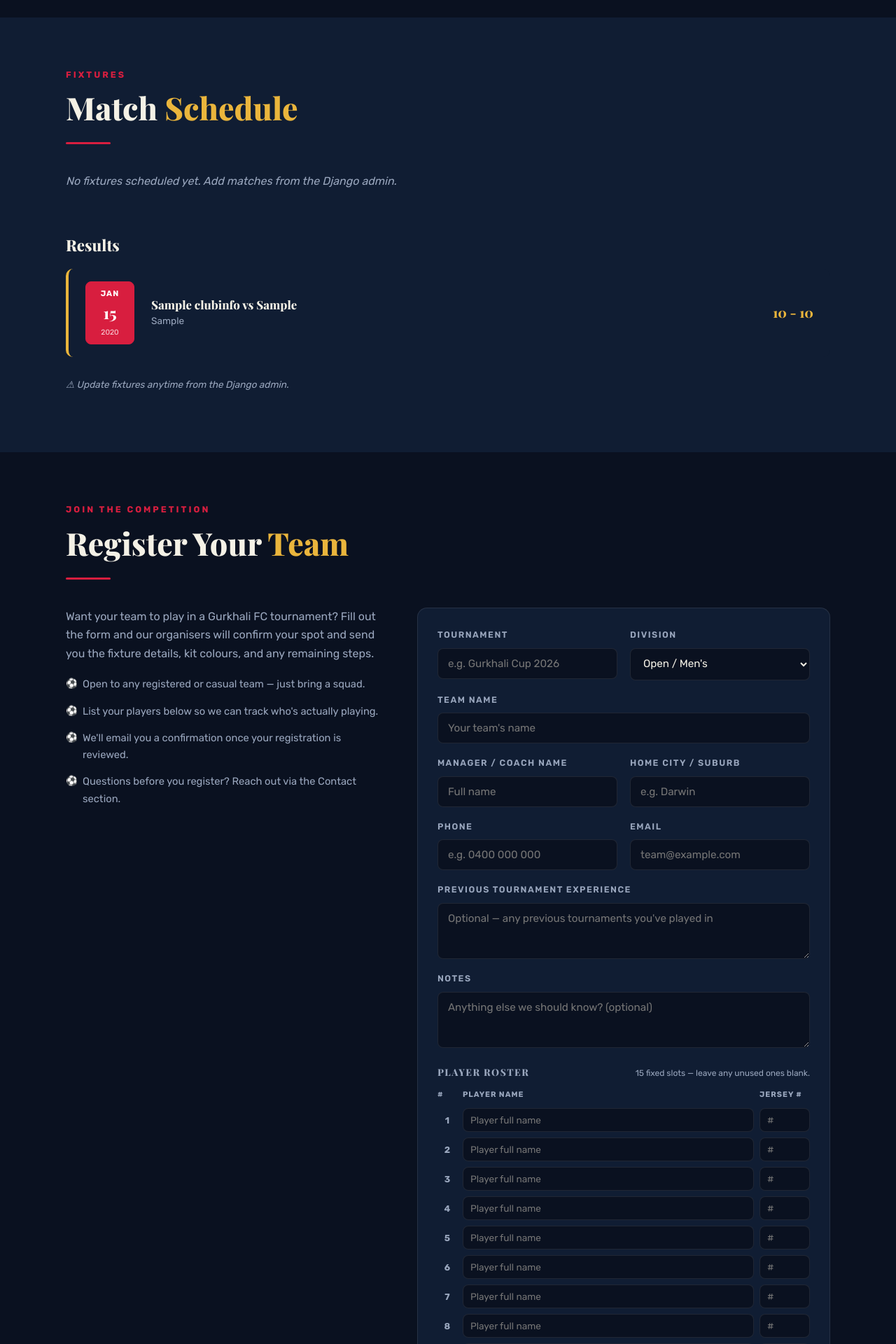
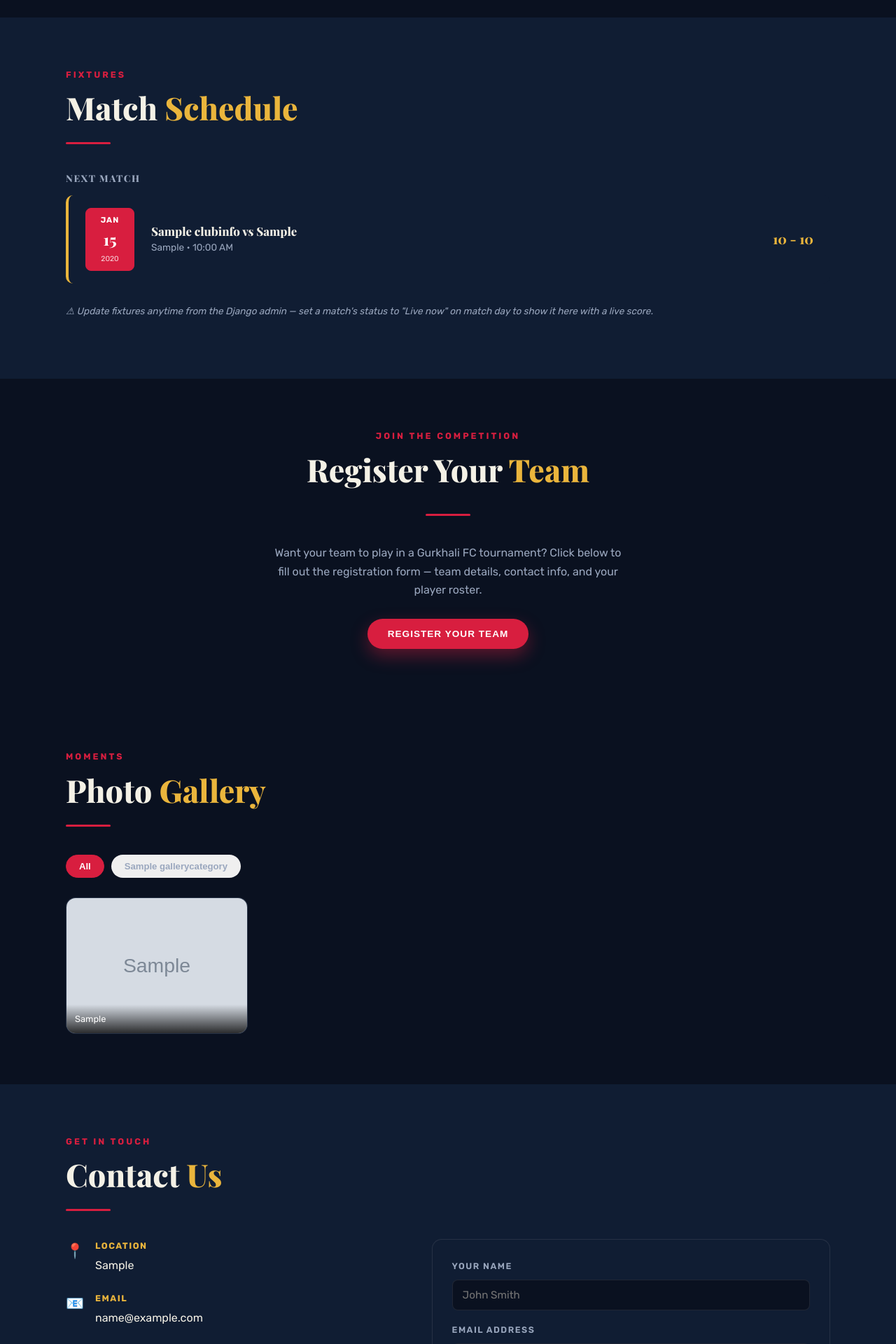
Before and after one commit to BhuprajTmg/GorkhaliFC, a Django app: page / in a window 1280 px wide. Shown: the part 2108-4028 px from the top of the page at 70% size. Run offline with Django 5.2, Linux system fonts and the light colour scheme; tables that the repository leaves empty hold one stand-in row (values such as "Sample post"); grey boxes marked "Sample" are stand-in pictures.

Commit message:
Live match indicator, next/upcoming schedule split, floating register form
Schedule:
- Add Match.status (Scheduled / Live now / Finished), settable from the
  admin, driving the whole schedule layout instead of just date math.
- Matches marked Live now show in a new 'Live Now' section at the top
  with a pulsing red 'LIVE' dot (in the section heading and on the
  match card), a glowing/semi-transparent highlighted border on the
  card, and the live score.
- The next Scheduled match is now shown as a distinct 'Next Match'
  row above the rest of the 'Upcoming' list; Finished matches show
  under 'Results' as before. Extracted the shared row markup into a
  new _match_row.html include used by all four sections.

Register:
- The Register section is now just a heading + one line + a 'Register
  Your Team' button — the full form (team details, roster, agreement)
  moved into a floating, semi-transparent modal opened by that button
  (closable via the X, an OK-less backdrop click, or Escape).
- If a submission fails validation, the form modal now reopens
  automatically (server sets an 'is-open' class) so the user sees
  exactly which fields need fixing, layered under the existing
  success/error message popup.
- Refactored main.js's modal open/close logic into a shared helper
  used by both the message popup and the new form modal.

Verified with the Django admin (list_editable status/scores on Match),
a small CDP screenshot script (live pulse + glow border, next/upcoming
split, results, the button-only register section, the opened floating
form, and auto-reopen-on-error via the rendered 'is-open' class), and
python manage.py check / makemigrations --check.

Co-authored-by: Bhupraj Tamang <BhuprajTmg@users.noreply.github.com>

```diff
--- a/club/views.py
+++ b/club/views.py
@@ -1,6 +1,5 @@
 from django.contrib import messages
 from django.shortcuts import get_object_or_404, redirect, render
-from django.utils import timezone
 
 from .emails import send_contact_notification, send_registration_notification
 from .forms import ContactForm, RegisteredPlayerFormSet, TeamRegistrationForm
@@ -69,15 +68,25 @@ def home(request):
         if group_players:
             grouped_players.append({"label": label, "players": group_players})
 
-    today = timezone.now().date()
+    # Schedule: live matches always shown first, then the very next
+    # scheduled match is highlighted as "Next Match", then the rest of the
+    # upcoming fixtures, then finished matches as results. Driven by the
+    # Match.status field (set from the admin), not just today's date, so
+    # a match manually marked "Live now" always surfaces at the top.
+    live_matches = list(Match.objects.filter(status=Match.Status.LIVE))
+    scheduled_matches = list(Match.objects.filter(status=Match.Status.SCHEDULED))
+    next_match = scheduled_matches[0] if scheduled_matches else None
+    upcoming_matches = scheduled_matches[1:] if next_match else []
+    past_matches = Match.objects.filter(status=Match.Status.FINISHED).order_by("-match_date")
 
     context = {
         "club": club,
         "players_count": active_players.count(),
         "grouped_players": grouped_players,
-        "upcoming_matches": Match.objects.filter(match_date__gte=today),
-        "past_matches": Match.objects.filter(match_date__lt=today).order_by("-match_date"),
-        "next_match": Match.objects.filter(match_date__gte=today).first(),
+        "live_matches": live_matches,
+        "next_match": next_match,
+        "upcoming_matches": upcoming_matches,
+        "past_matches": past_matches,
         "categories": GalleryCategory.objects.all(),
         "images": GalleryImage.objects.all(),
         "form": contact_form,
--- a/static/css/style.css
+++ b/static/css/style.css
@@ -860,6 +860,77 @@ html[data-theme="light"] .theme-toggle .icon-moon {
   font-size: 1.4rem;
 }
 
+.schedule-subtitle {
+  font-size: 0.85rem;
+  text-transform: uppercase;
+  letter-spacing: 1.5px;
+  color: var(--color-ink-soft);
+  margin: 32px 0 16px;
+  display: flex;
+  align-items: center;
+  gap: 10px;
+}
+
+.match-list:first-of-type + .schedule-subtitle,
+.section-body > .schedule-subtitle:first-child {
+  margin-top: 0;
+}
+
+.schedule-subtitle--live {
+  color: var(--color-primary);
+}
+
+/* Pulsing "beeping" red dot used both in the schedule subtitle and on
+   each live match row. */
+.live-dot {
+  display: inline-block;
+  width: 10px;
+  height: 10px;
+  border-radius: 50%;
+  background: #ff2f4d;
+  box-shadow: 0 0 0 0 rgba(255, 47, 77, 0.7);
+  animation: live-pulse 1.4s ease-out infinite;
+  flex-shrink: 0;
+}
+
+@keyframes live-pulse {
+  0% {
+    box-shadow: 0 0 0 0 rgba(255, 47, 77, 0.7);
+  }
+  70% {
+    box-shadow: 0 0 0 9px rgba(255, 47, 77, 0);
+  }
+  100% {
+    box-shadow: 0 0 0 0 rgba(255, 47, 77, 0);
+  }
+}
+
+.live-badge {
+  display: inline-flex;
+  align-items: center;
+  gap: 8px;
+  font-size: 0.7rem;
+  font-weight: 800;
+  letter-spacing: 1.5px;
+  color: #ff2f4d;
+  margin-bottom: 4px;
+}
+
+/* Thin, semi-transparent glowing outline to set a live match's row apart
+   from the rest of the schedule. */
+.match-row--live {
+  border: 1px solid rgba(255, 47, 77, 0.45);
+  box-shadow: 0 0 0 1px rgba(255, 47, 77, 0.12), 0 0 24px rgba(255, 47, 77, 0.18);
+  background: color-mix(in srgb, var(--color-primary) 8%, var(--color-bg-alt));
+}
+
+.match-score--live {
+  color: #ff2f4d;
+  font-family: var(--font-heading);
+  font-weight: 800;
+  font-size: 1.3rem;
+}
+
 .schedule-note {
   margin-top: 28px;
   font-size: 0.85rem;
@@ -869,39 +940,68 @@ html[data-theme="light"] .theme-toggle .icon-moon {
 
 /* ---------- Tournament registration ---------- */
 
-.register-grid {
-  display: grid;
-  grid-template-columns: 1fr 1.3fr;
-  gap: 48px;
-  align-items: start;
+.register-cta-section {
+  text-align: center;
 }
 
-.register-info p {
-  margin-bottom: 18px;
+.register-cta {
+  max-width: 560px;
+  margin: 0 auto;
+  display: flex;
+  flex-direction: column;
+  align-items: center;
 }
 
-.register-points {
-  list-style: none;
-  margin: 0;
-  padding: 0;
-  display: flex;
-  flex-direction: column;
-  gap: 14px;
+.register-cta .eyebrow,
+.register-cta h2 {
+  text-align: center;
 }
 
-.register-points li {
-  position: relative;
-  padding-left: 24px;
-  color: var(--color-ink-soft);
-  font-size: 0.92rem;
+.register-cta-text {
+  margin: 0 0 28px;
 }
 
-.register-points li::before {
-  content: "⚽";
-  position: absolute;
-  left: 0;
-  top: 0;
-  font-size: 0.85rem;
+/* Floating semi-transparent form modal opened by the "Register Your
+   Team" button — same overlay pattern as the success/error popup, but
+   holds the actual registration form and stays open until closed (or
+   reopens automatically if the last submission had errors to fix). */
+.form-modal-overlay {
+  display: none;
+  position: fixed;
+  inset: 0;
+  z-index: 900;
+  align-items: center;
+  justify-content: center;
+  padding: 24px;
+  background: rgba(5, 8, 15, 0.72);
+  backdrop-filter: blur(3px);
+  animation: modal-fade-in 0.18s ease;
+}
+
+.form-modal-overlay.is-open {
+  display: flex;
+}
+
+.form-modal-overlay.is-closing {
+  animation: modal-fade-out 0.15s ease forwards;
+}
+
+.form-modal-box {
+  position: relative;
+  width: 100%;
+  max-width: 640px;
+  max-height: 88vh;
+  overflow-y: auto;
+  background: color-mix(in srgb, var(--color-bg-alt) 92%, transparent);
+  border: 1px solid var(--color-border);
+  border-radius: var(--radius);
+  box-shadow: 0 24px 60px rgba(0, 0, 0, 0.5);
+  padding: 32px 28px 28px;
+}
+
+.form-modal-title {
+  margin-bottom: 20px;
+  font-size: 1.5rem;
 }
 
 /* ---------- Gallery ---------- */
--- a/static/js/main.js
+++ b/static/js/main.js
@@ -30,33 +30,59 @@ document.addEventListener("DOMContentLoaded", function () {
     });
   }
 
-  // Success/error popup shown after submitting the contact or
-  // registration form (rendered server-side from Django messages; this
-  // just wires up the ways to dismiss it).
-  const modal = document.getElementById("site-modal");
-  if (modal) {
-    const closeModal = function () {
-      modal.classList.add("is-closing");
+  // Shared close/open behaviour for floating overlays: the success/error
+  // message popup, and the "Register Your Team" floating form. Both use
+  // the same overlay pattern (click backdrop, close button, or Escape to
+  // dismiss); the form overlay additionally has a button that opens it.
+  function wireOverlay(overlay, closeButtonIds) {
+    if (!overlay) return null;
+
+    const close = function () {
+      overlay.classList.add("is-closing");
       window.setTimeout(function () {
-        modal.style.display = "none";
+        overlay.classList.remove("is-open", "is-closing");
+        overlay.style.display = "none";
       }, 150);
     };
 
-    const closeBtn = document.getElementById("modal-close");
-    const okBtn = document.getElementById("modal-ok");
-    if (closeBtn) closeBtn.addEventListener("click", closeModal);
-    if (okBtn) okBtn.addEventListener("click", closeModal);
+    const open = function () {
+      overlay.classList.remove("is-closing");
+      overlay.style.display = "flex";
+      overlay.classList.add("is-open");
+    };
 
-    modal.addEventListener("click", function (event) {
-      if (event.target === modal) {
-        closeModal();
+    closeButtonIds.forEach(function (id) {
+      const btn = document.getElementById(id);
+      if (btn) btn.addEventListener("click", close);
+    });
+
+    overlay.addEventListener("click", function (event) {
+      if (event.target === overlay) {
+        close();
       }
     });
 
     document.addEventListener("keydown", function (event) {
-      if (event.key === "Escape") {
-        closeModal();
+      if (event.key === "Escape" && overlay.classList.contains("is-open")) {
+        close();
       }
     });
+
+    return { open, close };
+  }
+
+  // Success/error popup (rendered server-side from Django messages).
+  wireOverlay(document.getElementById("site-modal"), ["modal-close", "modal-ok"]);
+
+  // Floating "Register Your Team" form. It may already be open on load
+  // (server adds the "is-open" class if the last submission had errors to
+  // fix), otherwise it's opened by the CTA button.
+  const registerModal = wireOverlay(
+    document.getElementById("register-form-modal"),
+    ["register-form-close"]
+  );
+  const openRegisterBtn = document.getElementById("open-register-form");
+  if (openRegisterBtn && registerModal) {
+    openRegisterBtn.addEventListener("click", registerModal.open);
   }
 });
--- /dev/null
+++ b/templates/club/includes/_match_row.html
@@ -0,0 +1,26 @@
+<div class="match-row {% if match.is_live %}match-row--live{% elif match.is_played %}match-row--result{% endif %}">
+    <div class="match-date {% if match.is_home %}match-date--home{% endif %}">
+        <span class="match-date-month">{{ match.match_date|date:"M" }}</span>
+        <span class="match-date-day">{{ match.match_date|date:"d" }}</span>
+        <span class="match-date-year">{{ match.match_date|date:"Y" }}</span>
+    </div>
+    <div class="match-info">
+        {% if match.is_live %}
+        <div class="live-badge"><span class="live-dot"></span>LIVE</div>
+        {% endif %}
+        <h4>{{ club.name|default:"Gurkhali FC" }} vs {{ match.opponent }}</h4>
+        <p>
+            {% if match.venue %}{{ match.venue }}{% if match.match_time %} &bull; {% endif %}{% endif %}
+            {% if match.match_time %}{{ match.match_time|time:"g:i A" }}{% endif %}
+        </p>
+    </div>
+    {% if match.is_live %}
+        <span class="match-score match-score--live">{{ match.home_score|default_if_none:0 }} - {{ match.away_score|default_if_none:0 }}</span>
+    {% elif match.is_played %}
+        <span class="match-score">{{ match.home_score }} - {{ match.away_score }}</span>
+    {% else %}
+        <span class="match-tag {% if match.is_home %}match-tag--home{% else %}match-tag--away{% endif %}">
+            {% if match.is_home %}HOME{% else %}AWAY{% endif %}
+        </span>
+    {% endif %}
+</div>
--- a/templates/club/includes/_register.html
+++ b/templates/club/includes/_register.html
@@ -1,23 +1,21 @@
-<section class="section" id="register">
-    <div class="container">
+<section class="section register-cta-section" id="register">
+    <div class="container register-cta">
         <p class="eyebrow">Join the Competition</p>
         <h2>Register Your <span class="text-accent">Team</span></h2>
         <span class="accent-underline"></span>
+        <p class="register-cta-text">
+            Want your team to play in a Gurkhali FC tournament? Click below to
+            fill out the registration form — team details, contact info, and
+            your player roster.
+        </p>
+        <button type="button" class="btn btn-primary" id="open-register-form">Register Your Team</button>
+    </div>
+</section>
 
-        <div class="register-grid">
-            <div class="register-info">
-                <p>
-                    Want your team to play in a Gurkhali FC tournament? Fill out the
-                    form and our organisers will confirm your spot and send you the
-                    fixture details, kit colours, and any remaining steps.
-                </p>
-                <ul class="register-points">
-                    <li>Open to any registered or casual team — just bring a squad.</li>
-                    <li>List your players below so we can track who's actually playing.</li>
-                    <li>We'll email you a confirmation once your registration is reviewed.</li>
-                    <li>Questions before you register? Reach out via the Contact section.</li>
-                </ul>
-            </div>
+<div class="form-modal-overlay {% if registration_form.errors or roster_formset.errors or roster_formset.non_form_errors %}is-open{% endif %}" id="register-form-modal">
+    <div class="form-modal-box">
+        <button type="button" class="modal-close" id="register-form-close" aria-label="Close">&times;</button>
+        <h3 class="form-modal-title">Register Your Team</h3>
 
         <form class="contact-form register-form" method="post" action="#register">
             {% csrf_token %}
@@ -116,4 +114,3 @@
         </form>
     </div>
 </div>
-</section>
--- a/templates/club/includes/_schedule.html
+++ b/templates/club/includes/_schedule.html
@@ -5,54 +5,47 @@
         <span class="accent-underline"></span>
 
         <div class="section-body">
+            {% if live_matches %}
+            <h3 class="schedule-subtitle schedule-subtitle--live">
+                <span class="live-dot"></span> Live Now
+            </h3>
+            <div class="match-list">
+                {% for match in live_matches %}
+                    {% include "club/includes/_match_row.html" with match=match %}
+                {% endfor %}
+            </div>
+            {% endif %}
+
+            {% if next_match %}
+            <h3 class="schedule-subtitle">Next Match</h3>
+            <div class="match-list">
+                {% include "club/includes/_match_row.html" with match=next_match %}
+            </div>
+            {% endif %}
+
+            {% if upcoming_matches %}
+            <h3 class="schedule-subtitle">Upcoming</h3>
             <div class="match-list">
                 {% for match in upcoming_matches %}
-                <div class="match-row">
-                    <div class="match-date {% if match.is_home %}match-date--home{% endif %}">
-                        <span class="match-date-month">{{ match.match_date|date:"M" }}</span>
-                        <span class="match-date-day">{{ match.match_date|date:"d" }}</span>
-                        <span class="match-date-year">{{ match.match_date|date:"Y" }}</span>
-                    </div>
-                    <div class="match-info">
-                        <h4>{{ club.name|default:"Gurkhali FC" }} vs {{ match.opponent }}</h4>
-                        <p>{% if match.venue %}{{ match.venue }} &bull; {% endif %}{% if match.match_time %}{{ match.match_time|time:"g:i A" }}{% endif %}</p>
-                    </div>
-                    <span class="match-tag {% if match.is_home %}match-tag--home{% else %}match-tag--away{% endif %}">
-                        {% if match.is_home %}HOME{% else %}AWAY{% endif %}
-                    </span>
-                </div>
-                {% empty %}
-                <p class="empty-state">No fixtures scheduled yet. Add matches from the Django admin.</p>
+                    {% include "club/includes/_match_row.html" with match=match %}
                 {% endfor %}
             </div>
+            {% endif %}
+
+            {% if not live_matches and not next_match and not upcoming_matches %}
+            <p class="empty-state">No fixtures scheduled yet. Add matches from the Django admin.</p>
+            {% endif %}
 
             {% if past_matches %}
             <h3 class="results-title">Results</h3>
             <div class="match-list">
                 {% for match in past_matches %}
-                <div class="match-row match-row--result">
-                    <div class="match-date {% if match.is_home %}match-date--home{% endif %}">
-                        <span class="match-date-month">{{ match.match_date|date:"M" }}</span>
-                        <span class="match-date-day">{{ match.match_date|date:"d" }}</span>
-                        <span class="match-date-year">{{ match.match_date|date:"Y" }}</span>
-                    </div>
-                    <div class="match-info">
-                        <h4>{{ club.name|default:"Gurkhali FC" }} vs {{ match.opponent }}</h4>
-                        <p>{% if match.venue %}{{ match.venue }}{% endif %}</p>
-                    </div>
-                    {% if match.is_played %}
-                    <span class="match-score">{{ match.home_score }} - {{ match.away_score }}</span>
-                    {% else %}
-                    <span class="match-tag {% if match.is_home %}match-tag--home{% else %}match-tag--away{% endif %}">
-                        {% if match.is_home %}HOME{% else %}AWAY{% endif %}
-                    </span>
-                    {% endif %}
-                </div>
+                    {% include "club/includes/_match_row.html" with match=match %}
                 {% endfor %}
             </div>
             {% endif %}
 
-            <p class="schedule-note">&#9888; Update fixtures anytime from the Django admin.</p>
+            <p class="schedule-note">&#9888; Update fixtures anytime from the Django admin — set a match's status to "Live now" on match day to show it here with a live score.</p>
         </div>
     </div>
 </section>
```
Also changed, not shown: club/admin.py (+12 -2 lines), club/models.py (+16 -0 lines), README.md, club/migrations/0005_match_status.py (added). Lines whose indentation alone changed are shown as unchanged.
